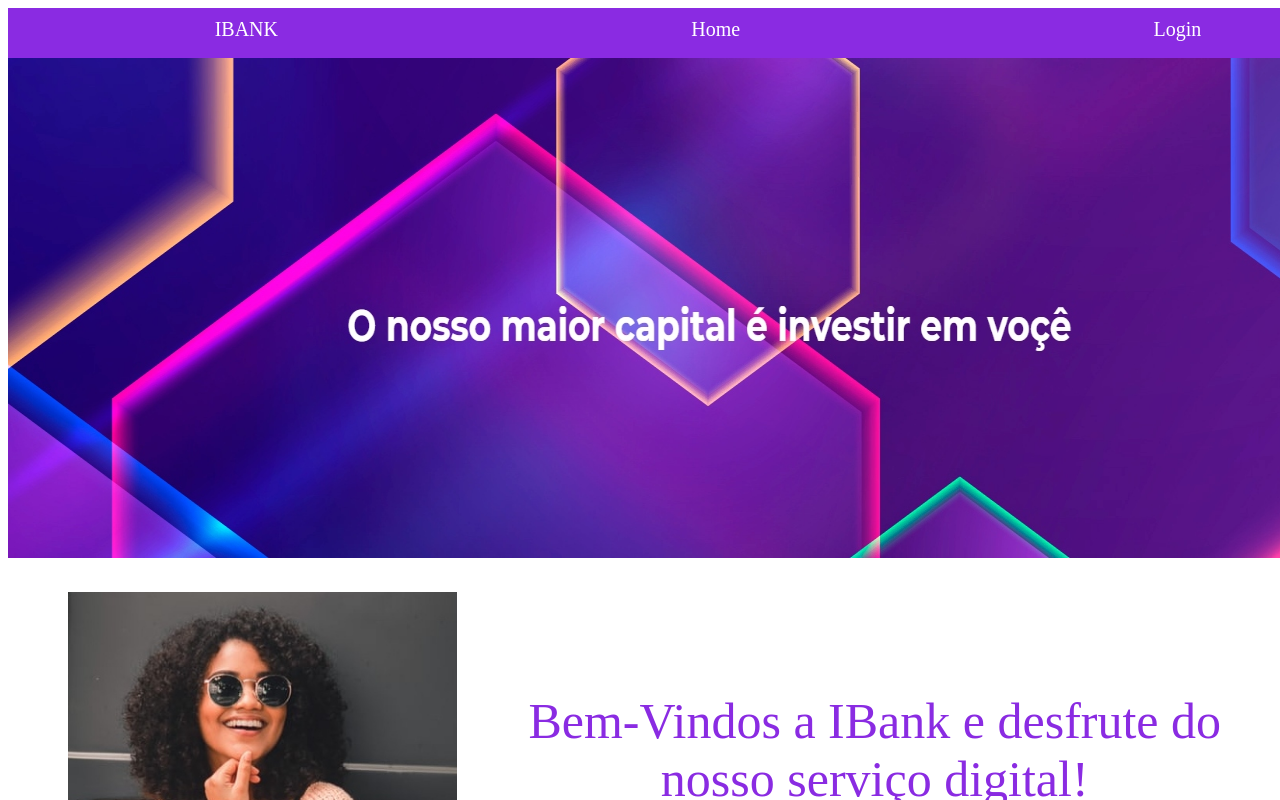
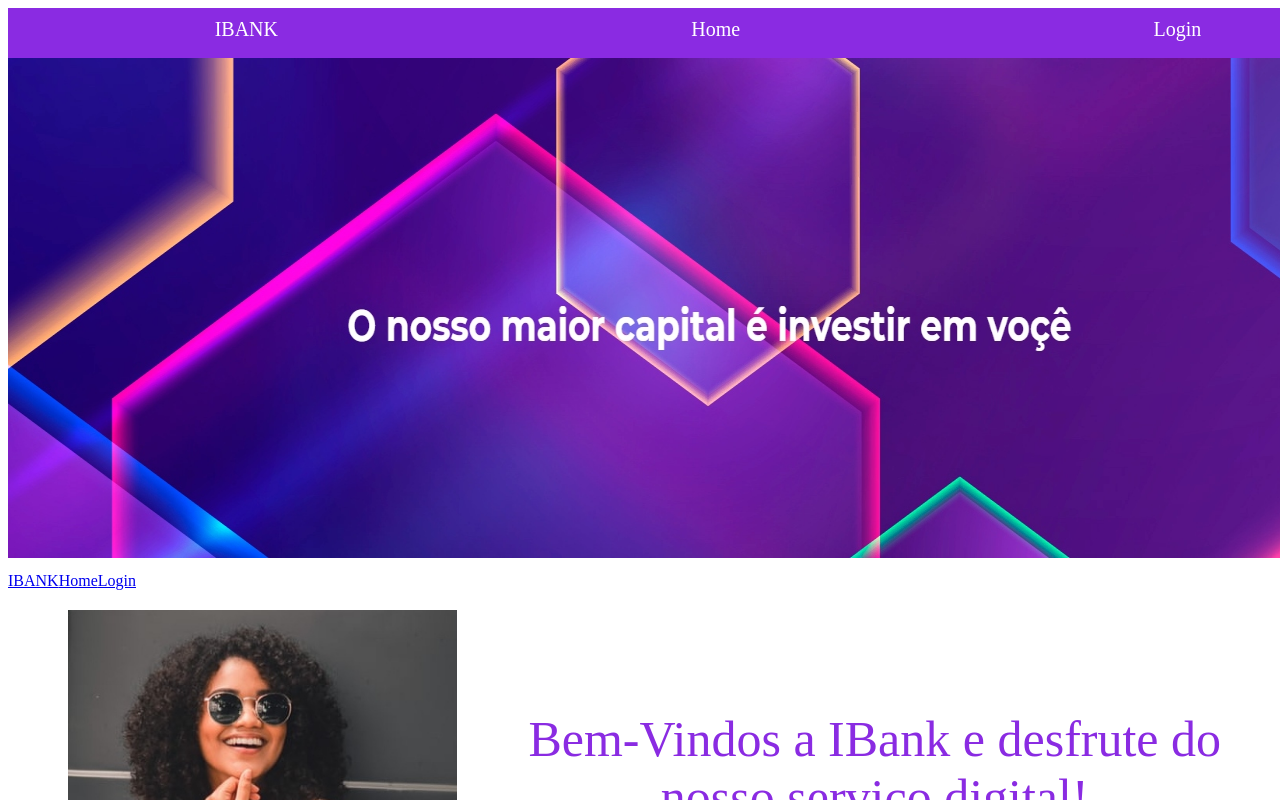
Before and after one commit to simone-art/projeto-ibank, an Angular app: page / in a window 1280 px wide. Shown: the top 800 px of the page. Built offline with nearby package versions, Linux system fonts and the light colour scheme.

Commit message:
Feitas mudanças na navbar da tela-home

```diff
--- a/src/app/home/home.component.html
+++ b/src/app/home/home.component.html
@@ -1,3 +1,10 @@
+<div class="cabecalho">
+    <nav class="nav-ibank">
+        <a routerLink="home" class="nome-ibank">IBANK</a>
+        <a routerLink="home" class="home">Home</a>
+        <a routerLink="login" class="login">Login</a>
+    </nav>
+</div>
 <section>
     <div class="container-bemvindos">
         <img src="../../assets/images/mulher2.jpg" class="imagem-bemvindos" alt="">
```
